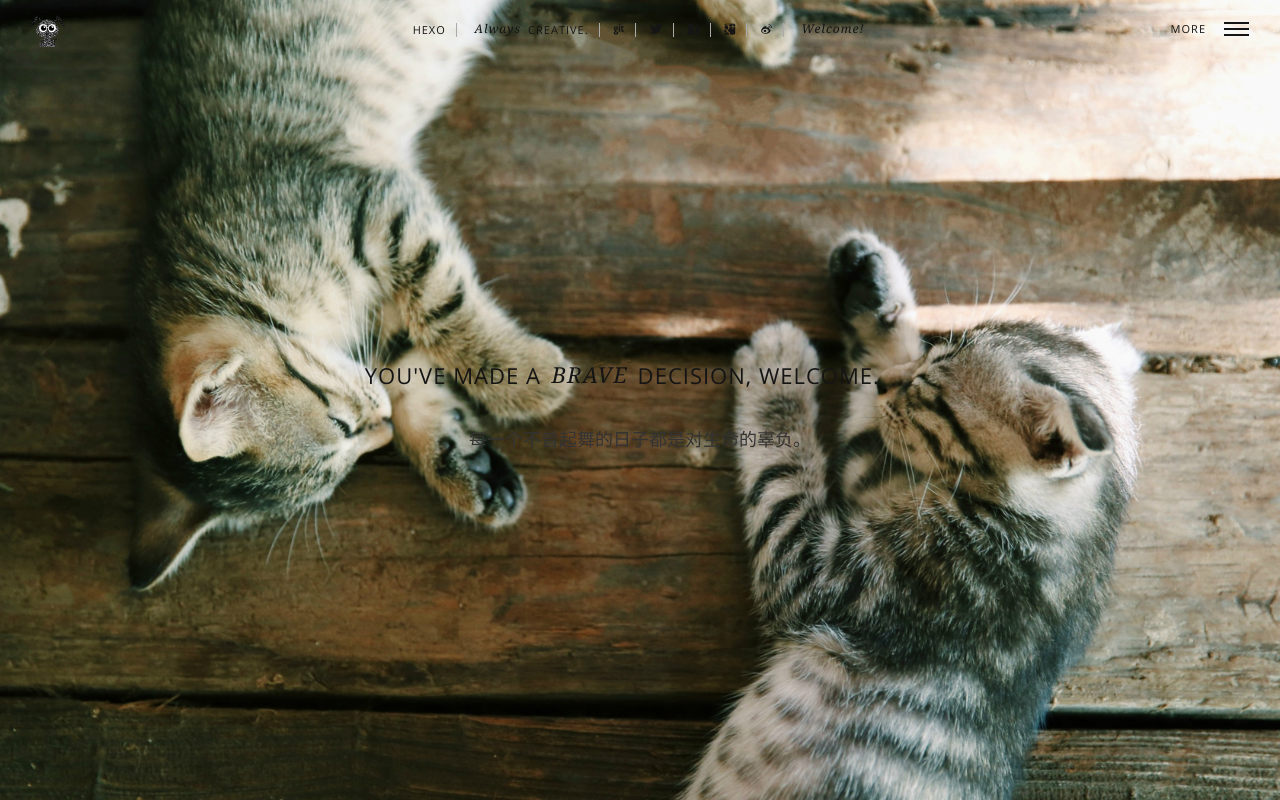
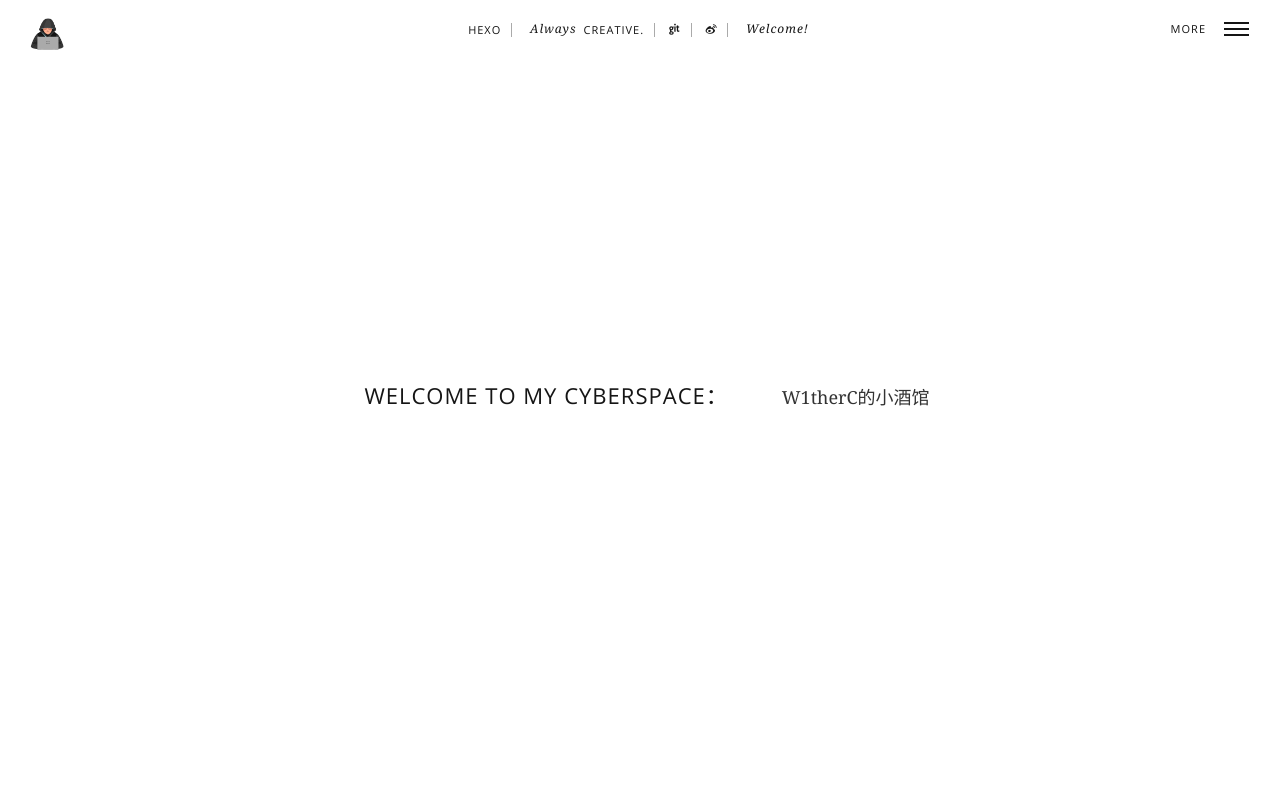
Before and after one commit to WitherC/WitherC.github.io, a plain HTML site: page archives/2022/05/index.html in a window 1280 px wide. Shown: the top 800 px of the page. Drawn offline with Linux system fonts and the light colour scheme.

Commit message:
Site updated: 2022-05-12 15:01:46

```diff
--- a/archives/2022/05/index.html
+++ b/archives/2022/05/index.html
@@ -123,7 +123,7 @@
                     <!-- Nav logo -->
                     <div class="logo">
                         <a href="/" title="Logo" class="animsition-link">
-                         <img src="/img/logo.png" alt="Logo" width="35px;"/>
+                         <img src="/img/logo1.png" alt="Logo" width="35px;"/>
                         </a>
                     </div>
                     <!-- // Nav logo -->
@@ -133,19 +133,13 @@
                             <li><a href="/" class="animsition-link">Hexo</a></li>
                             <li class="nolink"><span>Always </span>Creative.</li>
 
-                            <li><a href="https://github.com/" title="Github" target="_blank"><i class="icon-github"></i></a></li>
+                            <li><a href="https://github.com/WitherC" title="Github" target="_blank"><i class="icon-github"></i></a></li>
 
 
-                            <li><a href="https://twitter.com/" title="Twitter" target="_blank"><i class="icon-twitter"></i></a></li>
 
 
-                            <li><a href="https://www.facebook.com/" title="Facebook" target="_blank"><i class="icon-facebook"></i></a></li>
 
-
-                            <li><a href="https://google.com/" title="Google-Plus" target="_blank"><i class="icon-google-plus"></i></a></li>
-
-
-                            <li><a href="http://weibo.com/" title="Sina-Weibo" target="_blank"><i class="icon-sina-weibo"></i></a></li>
+                            <li><a href="https://weibo.com/u/5403161100" title="Sina-Weibo" target="_blank"><i class="icon-sina-weibo"></i></a></li>
 
                             <li class="nolink"><span>Welcome!</span></li>
                         </ul>
@@ -170,17 +164,17 @@
       <!-- ============================ Hero Image =========================== -->
 
 <section id="hero" class="scrollme">
-    <div class="container-fluid element-img" style="background: url(/img/bg_img.jpg) no-repeat center center fixed;background-size: cover">
+    <div class="container-fluid element-img" style="background: url() no-repeat center center fixed;background-size: cover">
         <div class="row">
             <div class="col-xs-12 col-sm-8 col-sm-offset-2 col-md-8 col-md-offset-2 vertical-align cover boost text-center">
                 <div class="center-me animateme" data-when="exit" data-from="0" data-to="0.6" data-opacity="0" data-translatey="100">
                     <div>
 
-                        <h2>YOU'VE MADE A <span>BRAVE</span> DECISION, WELCOME.</h2>
+                        <h2>Welcome to my cyberspace：</h2>
                         <p></p>
 
                         <h2></h2>
-                        <p>每一个不曾起舞的日子都是对生命的辜负。</p>
+                        <p>W1therC的小酒馆</p>
 
 
                     </div>
@@ -226,7 +220,7 @@
 <section id="statement">
     <div class="container text-center wow fadeInUp" data-wow-delay="0.5s">
         <div class="row">
-            <p>虽然还没想好写点什么，但是总觉得这里放句话比较和谐。</p>
+            <p>山林不向四季起誓，荣枯随缘</p>
         </div>
     </div>
 </section>
@@ -244,19 +238,13 @@
             <div class="social">
                 <ul>
 
-                    <li><a href="https://github.com/" title="Github" target="_blank"><i class="icon-github"></i></a>&nbsp;</li>
+                    <li><a href="https://github.com/WitherC" title="Github" target="_blank"><i class="icon-github"></i></a>&nbsp;</li>
 
 
-                    <li><a href="https://twitter.com/" title="Twitter" target="_blank"><i class="icon-twitter"></i></a>&nbsp;</li>
 
 
-                    <li><a href="https://www.facebook.com/" title="Facebook" target="_blank"><i class="icon-facebook"></i></a>&nbsp;</li>
 
-
-                    <li><a href="https://google.com/" title="Google-Plus" target="_blank"><i class="icon-google-plus"></i></a>&nbsp;</li>
-
-
-                    <li><a href="http://weibo.com/" title="Sina-Weibo" target="_blank"><i class="icon-sina-weibo"></i></a>&nbsp;</li>
+                    <li><a href="https://weibo.com/u/5403161100" title="Sina-Weibo" target="_blank"><i class="icon-sina-weibo"></i></a>&nbsp;</li>
 
                 </ul>
             </div>
```
Also changed, not shown: 2022/05/10/hello-world/index.html (+5 -17 lines), archives/2022/index.html (+9 -21 lines), archives/index.html (+9 -21 lines), index.html (+9 -21 lines), img/LJ.jpg (added), img/logo1.png (added).
